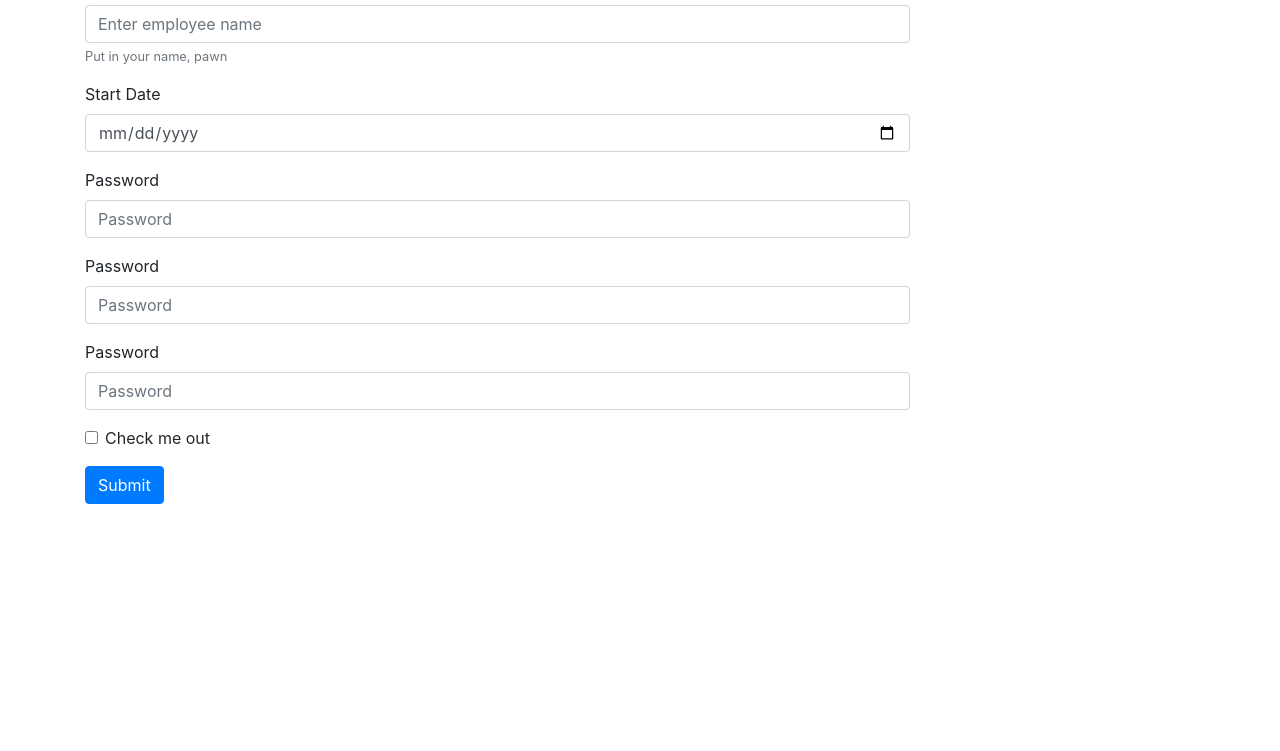
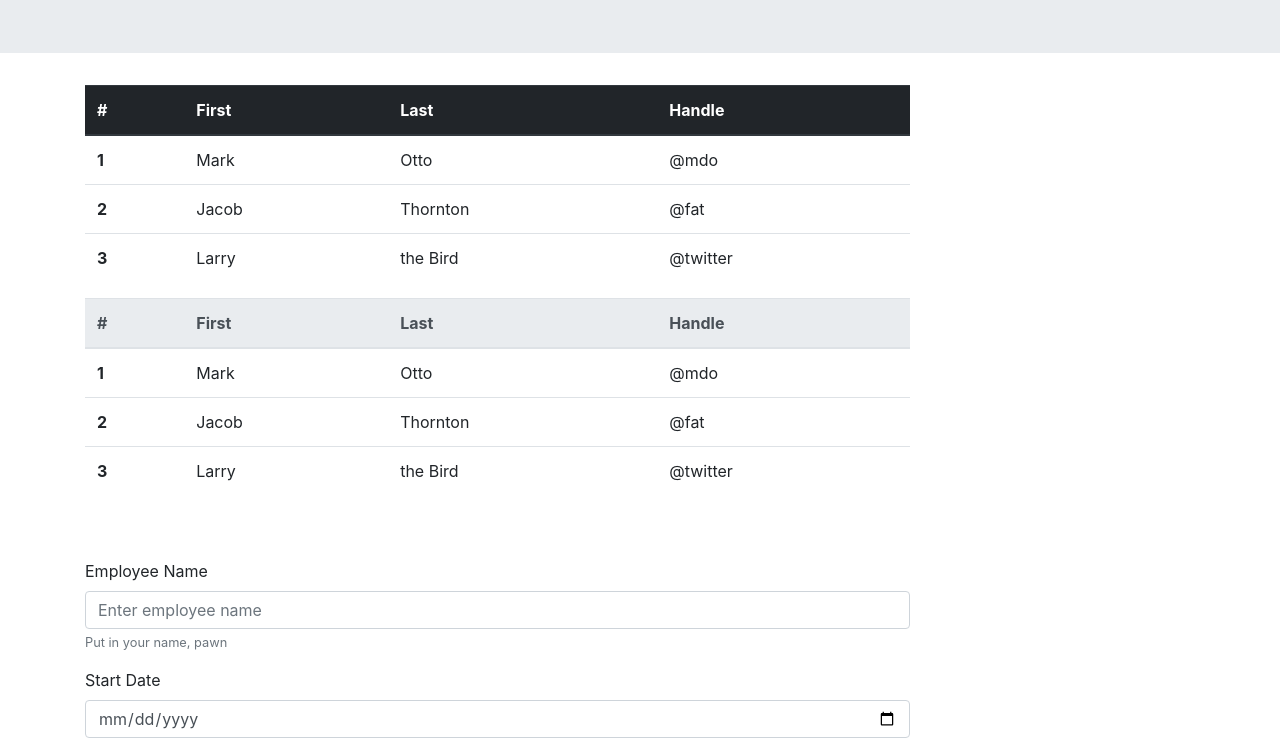
Before and after one commit to rahulrajdev/Employee-Data-Firebase, a plain HTML site: page index.html in a window 1280 px wide. Shown: the part 308-1059 px from the top of the page. Before the commit the page ends 812 px from the top, so only its background shows below. Drawn offline with nearby package versions, Linux system fonts and the light colour scheme.

Commit message:
IT HATH TABLES

```diff
--- a/css/style.css
+++ b/css/style.css
@@ -0,0 +1,24 @@
+body, html {
+    height: 100%;
+  }
+  .bg {
+    /* The image used */
+    background-image: url("../images/Calm-Desktop-Wallpaper.jpg");
+
+    /* Full height */
+    height: 100%;
+
+    /* Center and scale the image nicely */
+    background-position: center;
+    background-repeat: no-repeat;
+    background-size: cover;
+  }
+.footer {
+      bottom: 0;
+      width: 100%;
+      position: absolute;
+      background-color: black;
+      text-align: center;
+      weight: bold;
+      color: gray;
+    }
--- a/index.html
+++ b/index.html
@@ -7,12 +7,89 @@
 </head>
 
 <body>
+<div class="bg"></div>
+<p class="py-5 text-center"></p>
+
     <div id="titletron" class="jumbotron jumbotron-fluid">
         <div class="container">
             <h1 class="display-4">Employee Information Database</h1>
             <p class="lead">Resistance is Futile.</p>
         </div>
     </div>
+
+    <div class="container">
+            <div class="row">
+                <div class="col-9">
+    <table class="table">
+            <thead class="thead-dark">
+              <tr>
+                <th scope="col">#</th>
+                <th scope="col">First</th>
+                <th scope="col">Last</th>
+                <th scope="col">Handle</th>
+              </tr>
+            </thead>
+            <tbody>
+              <tr>
+                <th scope="row">1</th>
+                <td>Mark</td>
+                <td>Otto</td>
+                <td>@mdo</td>
+              </tr>
+              <tr>
+                <th scope="row">2</th>
+                <td>Jacob</td>
+                <td>Thornton</td>
+                <td>@fat</td>
+              </tr>
+              <tr>
+                <th scope="row">3</th>
+                <td>Larry</td>
+                <td>the Bird</td>
+                <td>@twitter</td>
+              </tr>
+            </tbody>
+          </table>
+
+          <table class="table">
+            <thead class="thead-light">
+              <tr>
+                <th scope="col">#</th>
+                <th scope="col">First</th>
+                <th scope="col">Last</th>
+                <th scope="col">Handle</th>
+              </tr>
+            </thead>
+            <tbody>
+              <tr>
+                <th scope="row">1</th>
+                <td>Mark</td>
+                <td>Otto</td>
+                <td>@mdo</td>
+              </tr>
+              <tr>
+                <th scope="row">2</th>
+                <td>Jacob</td>
+                <td>Thornton</td>
+                <td>@fat</td>
+              </tr>
+              <tr>
+                <th scope="row">3</th>
+                <td>Larry</td>
+                <td>the Bird</td>
+                <td>@twitter</td>
+              </tr>
+            </tbody>
+          </table>
+          </div>
+          </div>
+        </div>
+
+<br>
+<br>
+
+
+
 
     <div class="container">
         <div class="row">
@@ -54,6 +131,8 @@
 
 
 </body>
-
+<div id="footer">
+        Made by The Best Group in the Bootcamp, Copyright 2018
+    </div>
 
 </html>
```
Also changed, not shown: images/Calm-Desktop-Wallpaper.jpg (added).
